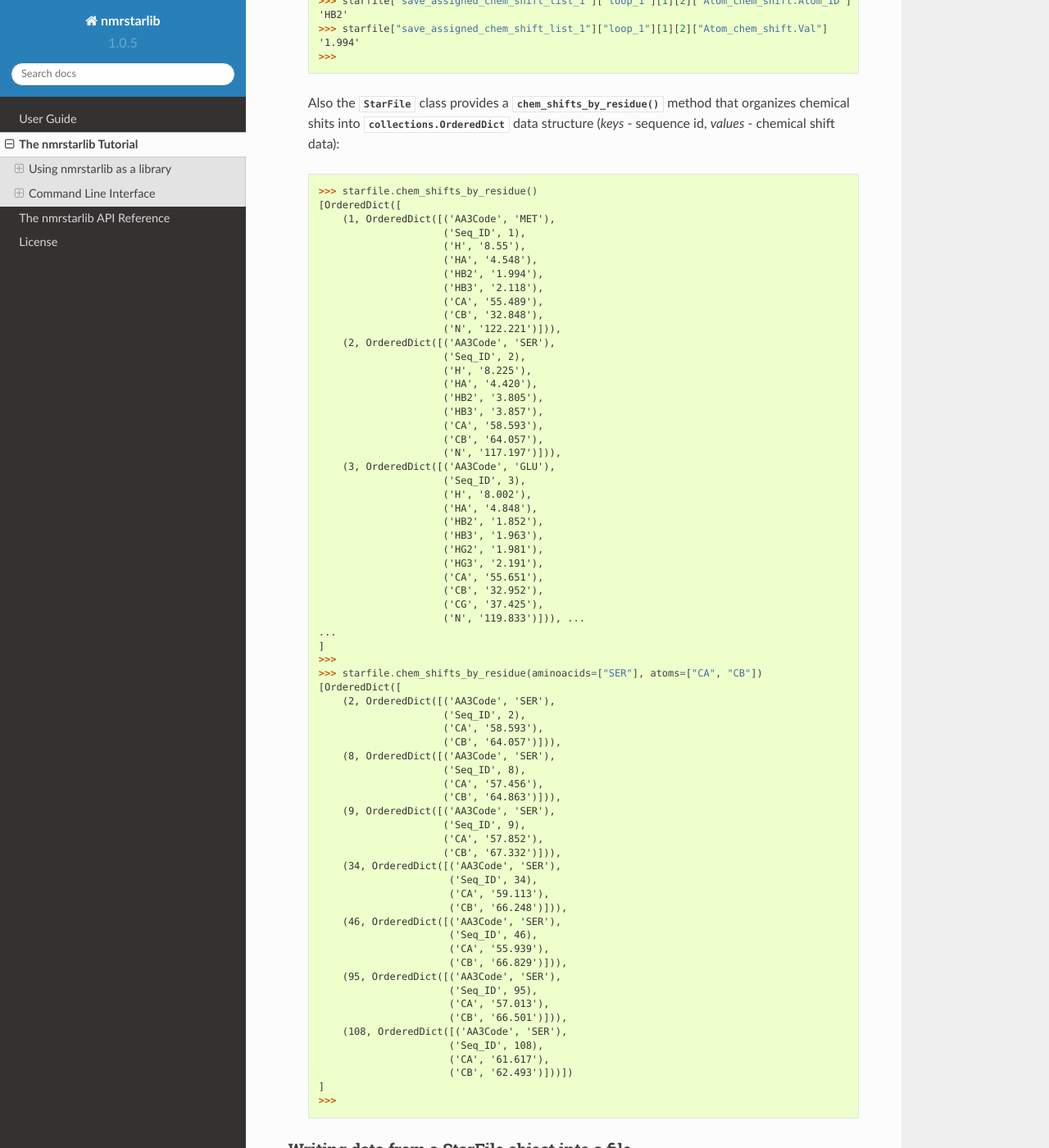
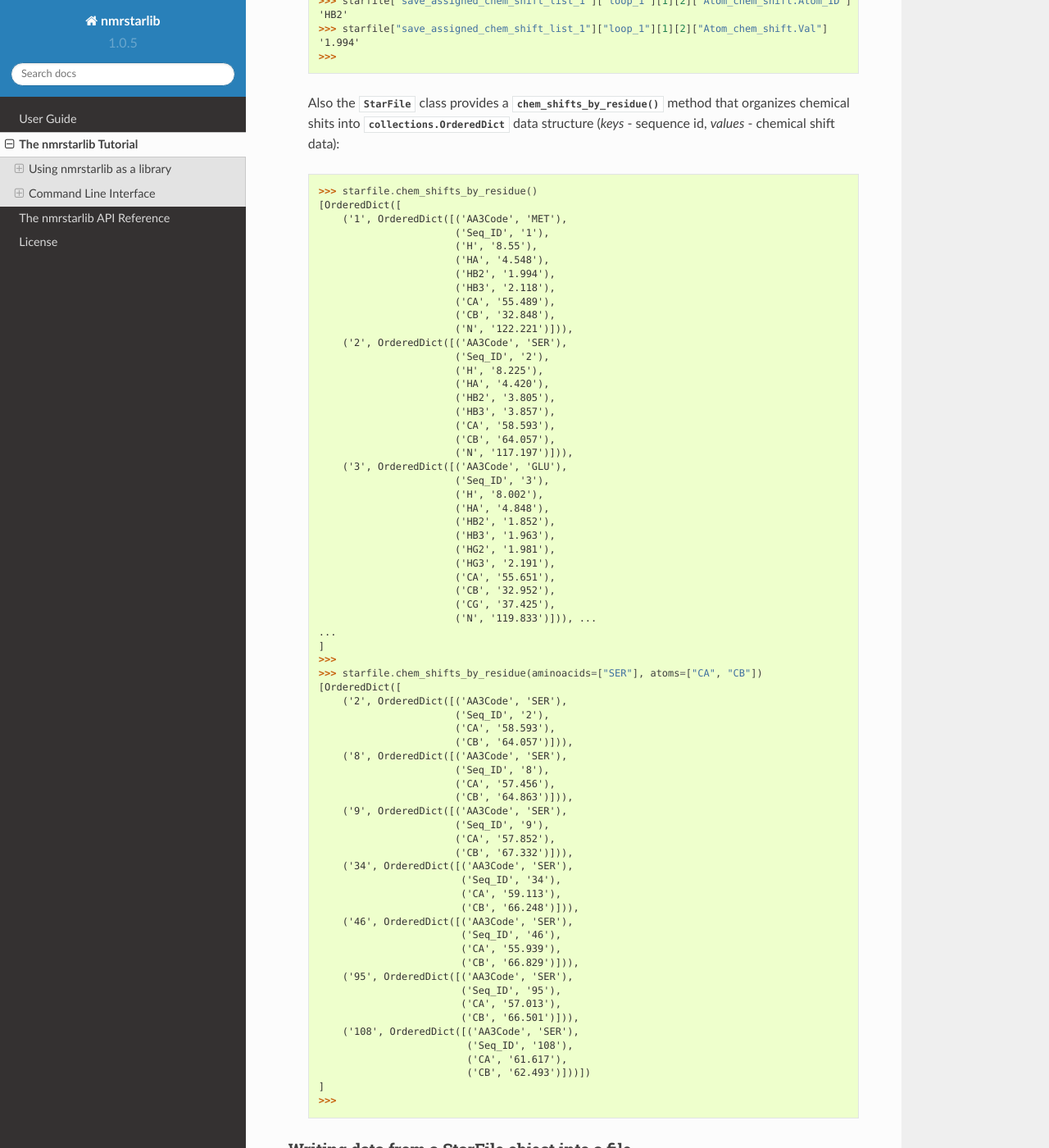
Before and after one commit to MoseleyBioinformaticsLab/nmrstarlib, a Sphinx documentation site: the page built from docs/tutorial.rst, in a window 1280 px wide and 1400 px high, scrolled down 6116 px. Shown: the whole window at 82% size. Built offline with Sphinx 7.4.7 and the Read the Docs theme 2.0.0, drawn with Linux system fonts in a browser that asks for light colours.

```diff
--- a/docs/tutorial.rst
+++ b/docs/tutorial.rst
@@ -327,69 +327,69 @@ using bracket accessors.
 
    >>> starfile.chem_shifts_by_residue()
    [OrderedDict([
-       (1, OrderedDict([('AA3Code', 'MET'),
-                        ('Seq_ID', 1),
-                        ('H', '8.55'),
-                        ('HA', '4.548'),
-                        ('HB2', '1.994'),
-                        ('HB3', '2.118'),
-                        ('CA', '55.489'),
-                        ('CB', '32.848'),
-                        ('N', '122.221')])),
-       (2, OrderedDict([('AA3Code', 'SER'),
-                        ('Seq_ID', 2),
-                        ('H', '8.225'),
-                        ('HA', '4.420'),
-                        ('HB2', '3.805'),
-                        ('HB3', '3.857'),
-                        ('CA', '58.593'),
-                        ('CB', '64.057'),
-                        ('N', '117.197')])),
-       (3, OrderedDict([('AA3Code', 'GLU'),
-                        ('Seq_ID', 3),
-                        ('H', '8.002'),
-                        ('HA', '4.848'),
-                        ('HB2', '1.852'),
-                        ('HB3', '1.963'),
-                        ('HG2', '1.981'),
-                        ('HG3', '2.191'),
-                        ('CA', '55.651'),
-                        ('CB', '32.952'),
-                        ('CG', '37.425'),
-                        ('N', '119.833')])), ...
+       ('1', OrderedDict([('AA3Code', 'MET'),
+                          ('Seq_ID', '1'),
+                          ('H', '8.55'),
+                          ('HA', '4.548'),
+                          ('HB2', '1.994'),
+                          ('HB3', '2.118'),
+                          ('CA', '55.489'),
+                          ('CB', '32.848'),
+                          ('N', '122.221')])),
+       ('2', OrderedDict([('AA3Code', 'SER'),
+                          ('Seq_ID', '2'),
+                          ('H', '8.225'),
+                          ('HA', '4.420'),
+                          ('HB2', '3.805'),
+                          ('HB3', '3.857'),
+                          ('CA', '58.593'),
+                          ('CB', '64.057'),
+                          ('N', '117.197')])),
+       ('3', OrderedDict([('AA3Code', 'GLU'),
+                          ('Seq_ID', '3'),
+                          ('H', '8.002'),
+                          ('HA', '4.848'),
+                          ('HB2', '1.852'),
+                          ('HB3', '1.963'),
+                          ('HG2', '1.981'),
+                          ('HG3', '2.191'),
+                          ('CA', '55.651'),
+                          ('CB', '32.952'),
+                          ('CG', '37.425'),
+                          ('N', '119.833')])), ...
    ...
    ]
    >>>
    >>> starfile.chem_shifts_by_residue(aminoacids=["SER"], atoms=["CA", "CB"])
    [OrderedDict([
-       (2, OrderedDict([('AA3Code', 'SER'),
-                        ('Seq_ID', 2),
-                        ('CA', '58.593'),
-                        ('CB', '64.057')])),
-       (8, OrderedDict([('AA3Code', 'SER'),
-                        ('Seq_ID', 8),
-                        ('CA', '57.456'),
-                        ('CB', '64.863')])),
-       (9, OrderedDict([('AA3Code', 'SER'),
-                        ('Seq_ID', 9),
-                        ('CA', '57.852'),
-                        ('CB', '67.332')])),
-       (34, OrderedDict([('AA3Code', 'SER'),
-                         ('Seq_ID', 34),
-                         ('CA', '59.113'),
-                         ('CB', '66.248')])),
-       (46, OrderedDict([('AA3Code', 'SER'),
-                         ('Seq_ID', 46),
-                         ('CA', '55.939'),
-                         ('CB', '66.829')])),
-       (95, OrderedDict([('AA3Code', 'SER'),
-                         ('Seq_ID', 95),
-                         ('CA', '57.013'),
-                         ('CB', '66.501')])),
-       (108, OrderedDict([('AA3Code', 'SER'),
-                         ('Seq_ID', 108),
-                         ('CA', '61.617'),
-                         ('CB', '62.493')]))])
+       ('2', OrderedDict([('AA3Code', 'SER'),
+                          ('Seq_ID', '2'),
+                          ('CA', '58.593'),
+                          ('CB', '64.057')])),
+       ('8', OrderedDict([('AA3Code', 'SER'),
+                          ('Seq_ID', '8'),
+                          ('CA', '57.456'),
+                          ('CB', '64.863')])),
+       ('9', OrderedDict([('AA3Code', 'SER'),
+                          ('Seq_ID', '9'),
+                          ('CA', '57.852'),
+                          ('CB', '67.332')])),
+       ('34', OrderedDict([('AA3Code', 'SER'),
+                           ('Seq_ID', '34'),
+                           ('CA', '59.113'),
+                           ('CB', '66.248')])),
+       ('46', OrderedDict([('AA3Code', 'SER'),
+                           ('Seq_ID', '46'),
+                           ('CA', '55.939'),
+                           ('CB', '66.829')])),
+       ('95', OrderedDict([('AA3Code', 'SER'),
+                           ('Seq_ID', '95'),
+                           ('CA', '57.013'),
+                           ('CB', '66.501')])),
+       ('108', OrderedDict([('AA3Code', 'SER'),
+                            ('Seq_ID', '108'),
+                            ('CA', '61.617'),
+                            ('CB', '62.493')]))])
    ]
    >>>
 
```
